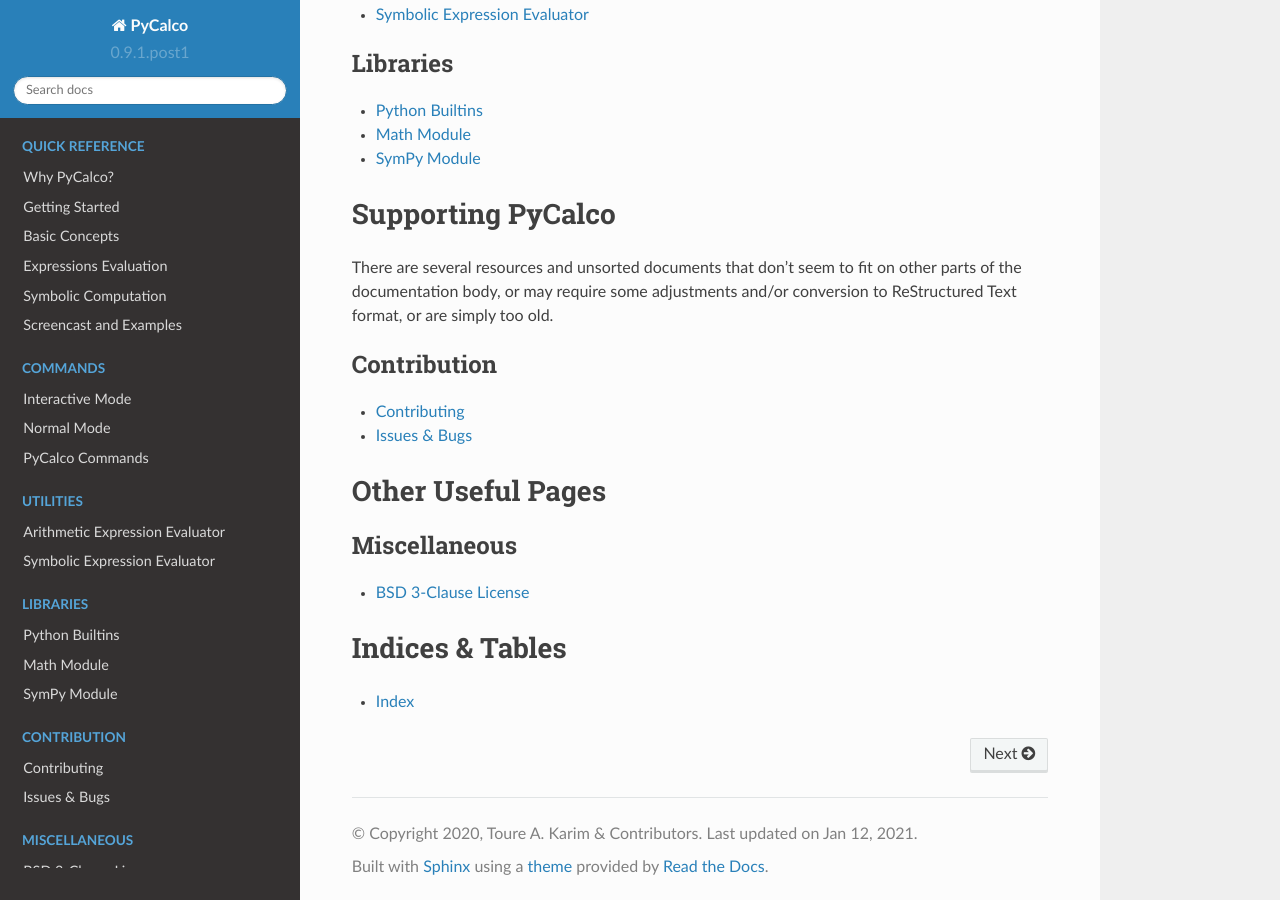
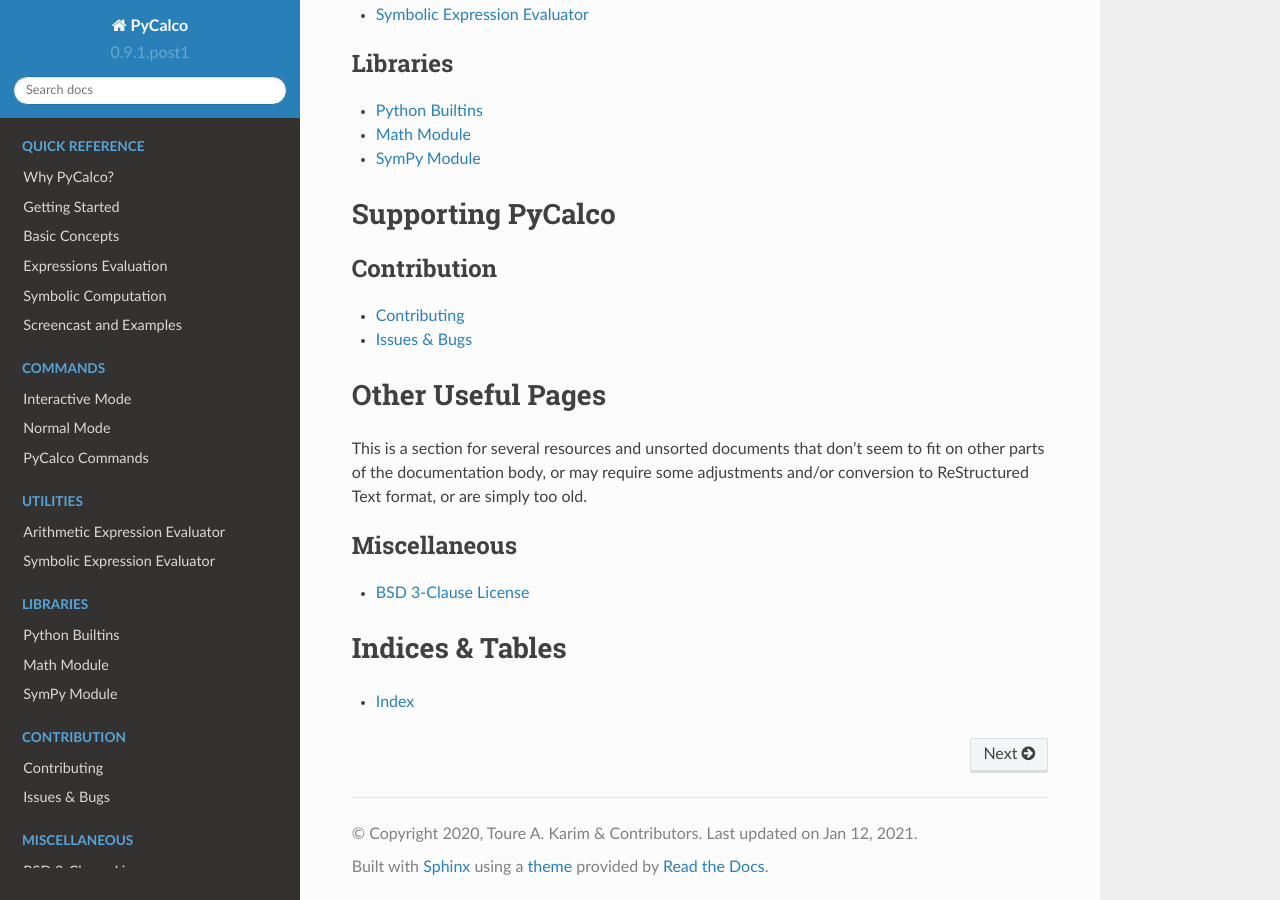
Before and after one commit to trabdlkarim/pycalco, a Sphinx documentation site: the page built from docs/source/index.rst, in a window 1280 px wide and 900 px high, scrolled down 1023 px. Built offline with Sphinx 7.4.7 and the Read the Docs theme 2.0.0, drawn with Linux system fonts in a browser that asks for light colours; part of the change alters nothing that is shown.

Commit message:
Update index.rst

```diff
--- a/docs/source/index.rst
+++ b/docs/source/index.rst
@@ -55,7 +55,6 @@ The following manuals are written for users of the TAK Project Index — those w
 Supporting PyCalco
 ==================
 
-There are several resources and unsorted documents that don’t seem to fit on other parts of the documentation body, or may require some adjustments and/or conversion to ReStructured Text format, or are simply too old.
 
 .. toctree::
    :maxdepth: 2
@@ -69,6 +68,8 @@ There are several resources and unsorted documents that don’t seem to fit on o
 Other Useful Pages
 ==================
 
+This is a section for several resources and unsorted documents that don’t seem to fit on other parts of the documentation body, or may require some adjustments and/or conversion to ReStructured Text format, or are simply too old.
+
 .. toctree::
    :maxdepth: 2
    :caption: Miscellaneous
```
